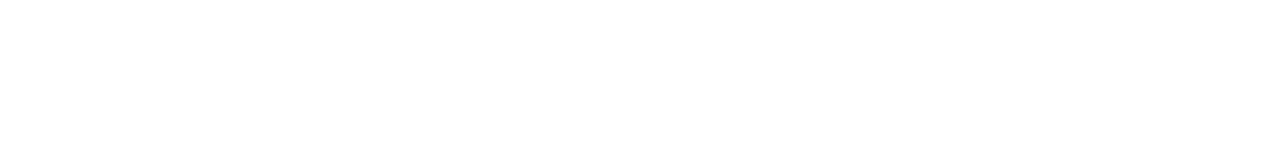
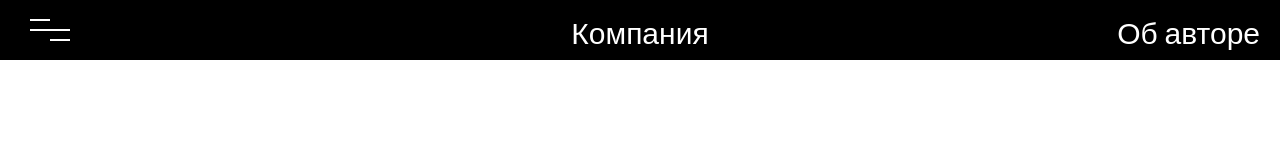
Before and after one commit to potapovnikita/potapovnikita.github.io, a plain HTML site: page index.html in a window 1280 px wide. Drawn offline with nearby package versions, Linux system fonts and the light colour scheme; files that its build step writes are made by us from their sources.

Commit message:
Update index.html

```diff
--- a/index.html
+++ b/index.html
@@ -1 +1 @@
-<!DOCTYPE html><html><base href="/"><head><meta charset="UTF-8"><meta name="language" content="en"><meta name="description" content="Todoix"><meta http-equiv="X-UA-Compatible" content="IE=edge"><meta name="viewport" content="width=device-width, initial-scale=1.0, maximum-scale=1.0"><link href="https://fonts.googleapis.com/css?family=Oswald" rel="stylesheet"><link rel="stylesheet" href="/css/index.css"><title>Название сайте</title></head><body><div id="app"></div><script src="/js/main.js"></script></body></html>
+<!DOCTYPE html><html><base href="/"><head><meta charset="UTF-8"><meta name="language" content="en"><meta name="description" content="Todoix"><meta http-equiv="X-UA-Compatible" content="IE=edge"><meta name="viewport" content="width=device-width, initial-scale=1.0, maximum-scale=1.0"><link href="https://fonts.googleapis.com/css?family=Oswald" rel="stylesheet"><link rel="stylesheet" href="./index.css"><title>Название сайте</title></head><body><div id="app"></div><script src="./main.js"></script></body></html>
```
